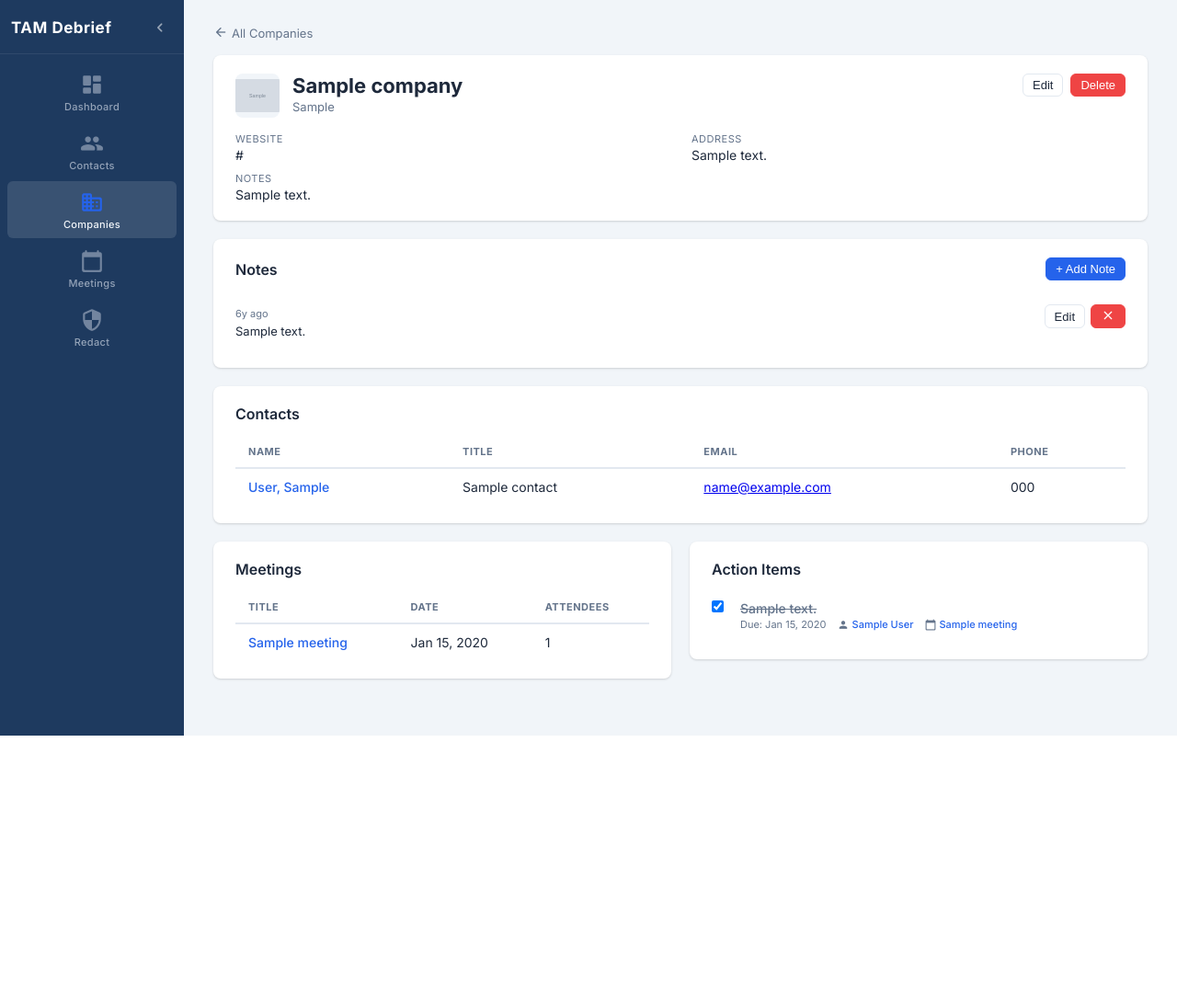
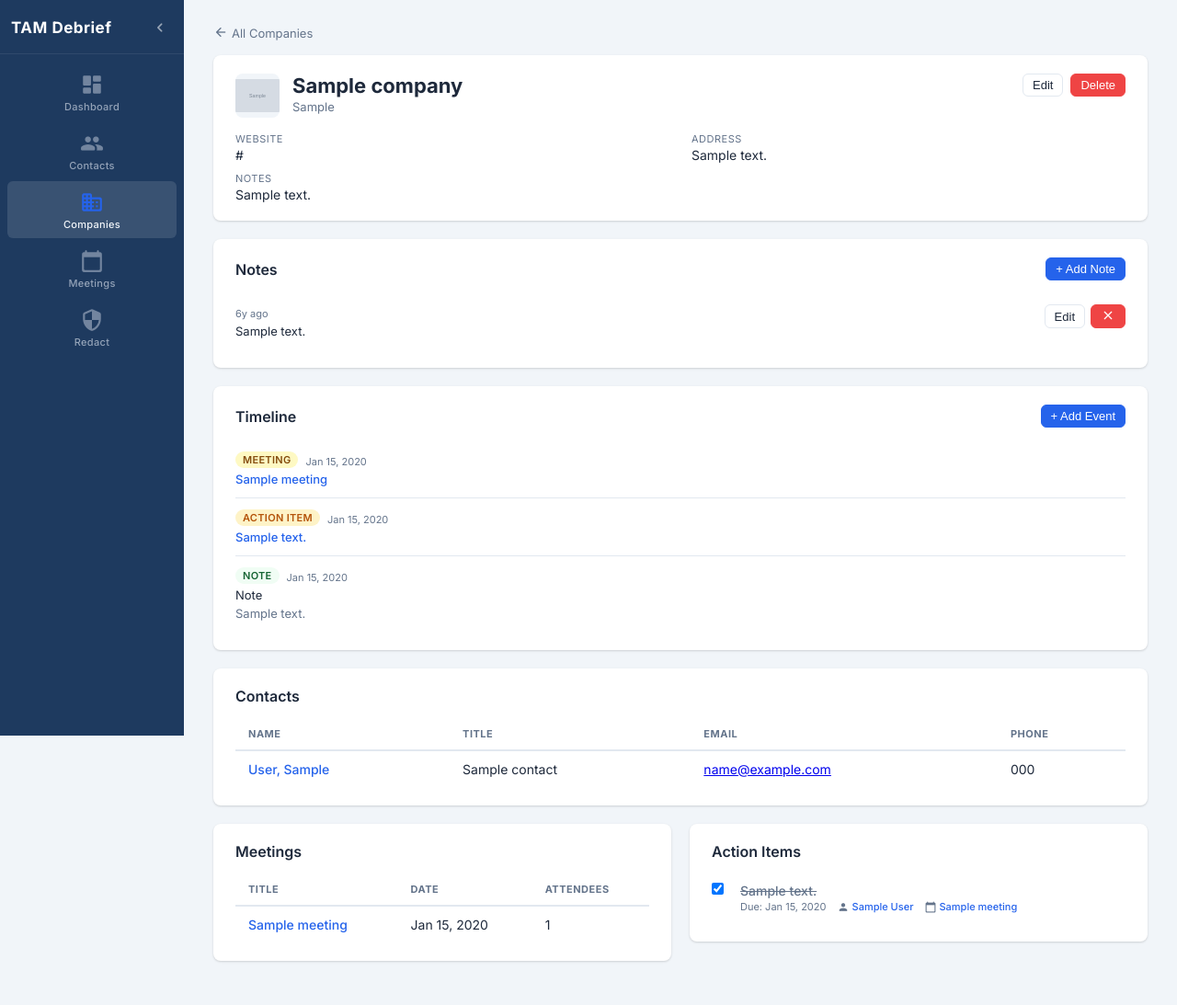
Before and after one commit to dougweaver75/tam-debrief, a Flask app: page /companies/1 in a window 1280 px wide. Shown: the whole page at 92% size. Before the commit the page ends 800 px from the top, so only its background shows below. Run offline with Flask 3, Linux system fonts and the light colour scheme; tables that the repository leaves empty hold one stand-in row (values such as "Sample post"); grey boxes marked "Sample" are stand-in pictures; data that the repository does not hold is empty; some libraries are stand-ins or nearby versions.

Commit message:
feat: add company timeline UI
Adds the Timeline section to the company detail page (Task 8), merging
meetings, action items, notes, and manually-added timeline events with
category badges. Follows the same shared-modal Add/Edit convention as
the Task 7 Notes UI.

Co-Authored-By: Claude Sonnet 5 <noreply@anthropic.com>

```diff
--- a/static/app.js
+++ b/static/app.js
@@ -202,6 +202,8 @@ async function populateAttendeeDropdown(selectId, selectedId, meetingId) {
 }
 
 const TYPE_LABELS  = { call:'Call', email:'Email', meeting:'Meeting', note:'Note' };
+const TIMELINE_CATEGORY_LABELS = { milestone: 'Milestone', renewal: 'Renewal', 'go-live': 'Go Live', risk: 'Risk', other: 'Other' };
+const TIMELINE_SOURCE_LABELS   = { meeting: 'Meeting', action_item: 'Action Item', note: 'Note' };
 
 // ── Contacts List ──────────────────────────────────────────────────────────
 
@@ -1214,12 +1216,13 @@ function initCompanyDetail(companyId) {
 
 async function loadCompanyDetail(companyId) {
   try {
-    const [company, contacts, meetings, actionItems, notes] = await Promise.all([
+    const [company, contacts, meetings, actionItems, notes, timeline] = await Promise.all([
       API.get(`/api/companies/${companyId}`),
       API.get(`/api/companies/${companyId}/contacts`),
       API.get(`/api/companies/${companyId}/meetings`),
       API.get(`/api/companies/${companyId}/action-items`),
-      API.get(`/api/companies/${companyId}/notes`)
+      API.get(`/api/companies/${companyId}/notes`),
+      API.get(`/api/companies/${companyId}/timeline`)
     ]);
     _currentCompany = company;
     renderCompanyDetail(company);
@@ -1227,6 +1230,7 @@ async function loadCompanyDetail(companyId) {
     renderCompanyMeetings(meetings);
     renderCompanyActionItems(actionItems);
     renderCompanyNotes(notes);
+    renderCompanyTimeline(timeline);
   } catch (e) {
     document.getElementById('companyDetailRoot').innerHTML =
       '<p class="empty-state">Company not found.</p>';
@@ -1432,6 +1436,98 @@ function deleteCompanyNote(id) {
       showToast('Note deleted.');
       const notes = await API.get(`/api/companies/${_currentCompany.id}/notes`);
       renderCompanyNotes(notes);
+    } catch (e) { showToast('Delete failed.'); }
+  });
+}
+
+// ── Company Timeline ─────────────────────────────────────────────────────
+
+function renderCompanyTimeline(items) {
+  const el = document.getElementById('companyTimelineList');
+  if (!el) return;
+  if (!items.length) { el.innerHTML = '<p class="empty-state">Nothing on the timeline yet.</p>'; return; }
+  el.innerHTML = items.map(i => {
+    const badge = i.category
+      ? badgeHtml(i.category, TIMELINE_CATEGORY_LABELS[i.category] || i.category)
+      : badgeHtml(i.source, TIMELINE_SOURCE_LABELS[i.source] || i.source);
+    const titleHtml = i.link
+      ? `<a href="${i.link}" class="table-link">${esc(i.title)}</a>`
+      : esc(i.title);
+    const actions = i.source === 'event'
+      ? `<div style="display:flex;gap:6px">
+           <button class="btn btn-secondary btn-sm" onclick="openEditTimelineEvent(${i.id})">Edit</button>
+           <button class="btn btn-danger btn-sm" onclick="deleteTimelineEvent(${i.id})" title="Delete">${icon('close')}</button>
+         </div>`
+      : '';
+    return `
+    <div class="interaction-item">
+      <div style="flex:1">
+        <div style="display:flex;align-items:center;gap:8px">
+          ${badge}
+          <span class="interaction-date">${fmtDate(i.date)}</span>
+        </div>
+        <div class="interaction-summary">${titleHtml}</div>
+        ${i.detail ? `<div class="interaction-summary" style="color:var(--text-muted)">${esc(i.detail)}</div>` : ''}
+      </div>
+      ${actions}
+    </div>`;
+  }).join('');
+}
+
+function openAddTimelineEvent() {
+  document.getElementById('timelineEventModalTitle').textContent = 'Add Event';
+  document.getElementById('teId').value = '';
+  document.getElementById('timelineEventForm').reset();
+  document.getElementById('teCategory').value = 'milestone';
+  document.getElementById('teDate').value = new Date().toISOString().slice(0,10);
+  openModal('timelineEventModal');
+}
+
+async function openEditTimelineEvent(id) {
+  try {
+    const items = await API.get(`/api/companies/${_currentCompany.id}/timeline`);
+    const ev = items.find(x => x.source === 'event' && x.id === id);
+    if (!ev) return;
+    document.getElementById('timelineEventModalTitle').textContent = 'Edit Event';
+    document.getElementById('teId').value = ev.id;
+    document.getElementById('teCategory').value = ev.category || 'other';
+    document.getElementById('teDate').value = ev.date;
+    document.getElementById('teTitle').value = ev.title;
+    document.getElementById('teDescription').value = ev.detail || '';
+    openModal('timelineEventModal');
+  } catch (e) { showToast('Failed to load event.'); }
+}
+
+async function submitTimelineEvent(e) {
+  e.preventDefault();
+  const id   = document.getElementById('teId').value;
+  const data = {
+    category:    document.getElementById('teCategory').value,
+    title:       document.getElementById('teTitle').value.trim(),
+    description: document.getElementById('teDescription').value.trim(),
+    event_date:  document.getElementById('teDate').value,
+  };
+  try {
+    if (id) {
+      await API.put(`/api/timeline_events/${id}`, data);
+      showToast('Event updated.');
+    } else {
+      await API.post(`/api/companies/${_currentCompany.id}/timeline_events`, data);
+      showToast('Event added.');
+    }
+    closeModal();
+    const items = await API.get(`/api/companies/${_currentCompany.id}/timeline`);
+    renderCompanyTimeline(items);
+  } catch (e) { showToast('Save failed.'); }
+}
+
+function deleteTimelineEvent(id) {
+  confirmDelete('Delete this event?', async () => {
+    try {
+      await API.del(`/api/timeline_events/${id}`);
+      showToast('Event deleted.');
+      const items = await API.get(`/api/companies/${_currentCompany.id}/timeline`);
+      renderCompanyTimeline(items);
     } catch (e) { showToast('Delete failed.'); }
   });
 }
--- a/static/style.css
+++ b/static/style.css
@@ -376,6 +376,14 @@ tr:hover td { background: #f8fafc; }
 .badge-meeting { background: #fef9c3; color: #854d0e; }
 .badge-note    { background: #f0fdf4; color: #166534; }
 
+.badge-action_item { background: #fef3c7; color: #b45309; }
+
+.badge-milestone { background: #ede9fe; color: #6d28d9; }
+.badge-renewal   { background: #dcfce7; color: #166534; }
+.badge-go-live   { background: #dbeafe; color: #1d4ed8; }
+.badge-risk      { background: #fee2e2; color: #991b1b; }
+.badge-other     { background: #f1f5f9; color: var(--text-muted); }
+
 /* ── Contact detail ─────────────────────────────────────────────────────── */
 .contact-header {
   display: flex;
--- a/templates/company.html
+++ b/templates/company.html
@@ -12,6 +12,16 @@
       <button class="btn btn-primary btn-sm" onclick="openAddCompanyNote()">+ Add Note</button>
     </div>
     <div id="companyNotesList"></div>
+  </div>
+</div>
+
+<div id="companyTimelineSection" style="display:none">
+  <div class="card">
+    <div class="section-header">
+      <div class="card-title" style="margin:0">Timeline</div>
+      <button class="btn btn-primary btn-sm" onclick="openAddTimelineEvent()">+ Add Event</button>
+    </div>
+    <div id="companyTimelineList"></div>
   </div>
 </div>
 
@@ -76,11 +86,38 @@
     </div>
   </form>
 </div>
+<!-- Timeline Event Modal -->
+<div class="modal" id="timelineEventModal">
+  <div class="modal-title" id="timelineEventModalTitle">Add Event</div>
+  <form id="timelineEventForm" onsubmit="submitTimelineEvent(event)">
+    <input type="hidden" id="teId">
+    <div class="form-row-2">
+      <div class="form-row">
+        <label>Category</label>
+        <select id="teCategory">
+          <option value="milestone">Milestone</option>
+          <option value="renewal">Renewal</option>
+          <option value="go-live">Go Live</option>
+          <option value="risk">Risk</option>
+          <option value="other">Other</option>
+        </select>
+      </div>
+      <div class="form-row"><label>Date *</label><input type="date" id="teDate" required></div>
+    </div>
+    <div class="form-row"><label>Title *</label><input type="text" id="teTitle" required></div>
+    <div class="form-row"><label>Description</label><textarea id="teDescription"></textarea></div>
+    <div class="modal-footer">
+      <button type="button" class="btn btn-secondary" onclick="closeModal()">Cancel</button>
+      <button type="submit" class="btn btn-primary">Save</button>
+    </div>
+  </form>
+</div>
 {% endblock %}
 {% block scripts %}
 <script>
   initCompanyDetail({{ company_id }});
   document.getElementById('companyNotesSection').style.display = '';
+  document.getElementById('companyTimelineSection').style.display = '';
   document.getElementById('companyContactsSection').style.display = '';
   document.getElementById('companyMeetingsSection').style.display = '';
   document.getElementById('companyActionItemsSection').style.display = '';
```
